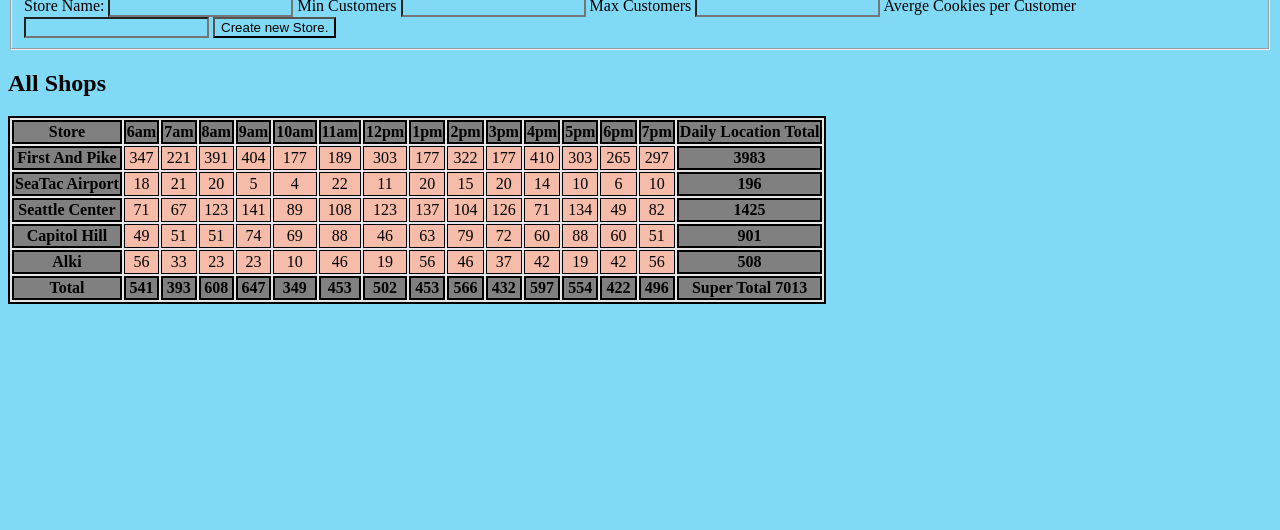
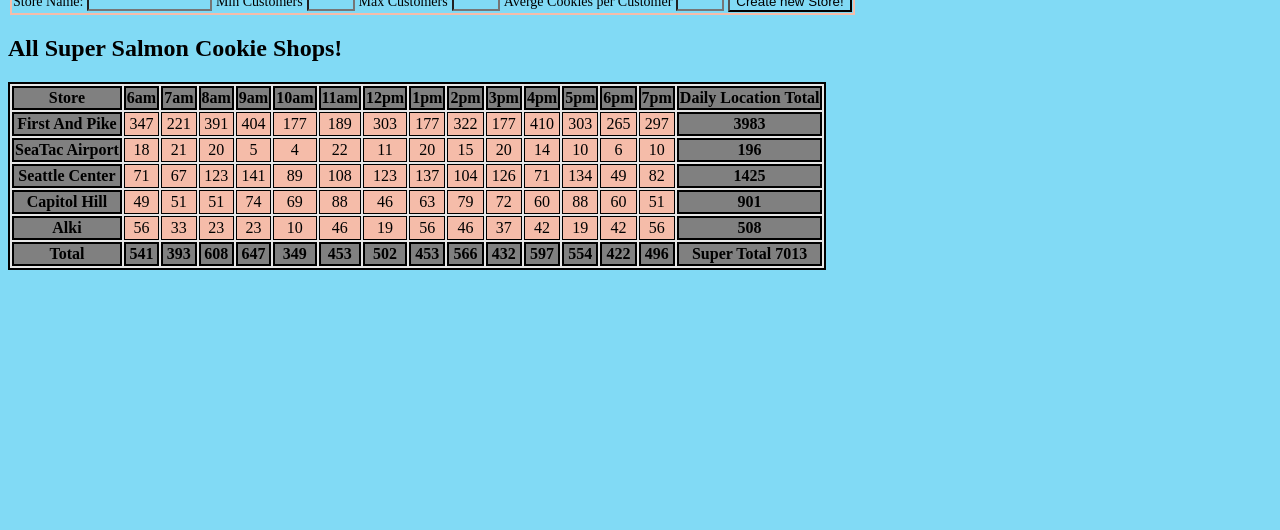
Before and after one commit to Attonasi/Salmon-Cookie-Shops, a plain HTML site: page index.html in a window 1280 px wide. Shown: the part 270-800 px from the top of the page. Drawn offline with Linux system fonts and the light colour scheme.

Commit message:
code cleanup and css tweaks

```diff
--- a/app3.js
+++ b/app3.js
@@ -1,12 +1,13 @@
 'use strict';
+
+//Globals
 
 var allShops = [];
 var clockHours = ['6am', '7am', '8am', '9am', '10am', '11am', '12pm', '1pm', '2pm', '3pm', '4pm', '5pm', '6pm', '7pm'];
 var tableElement = document.getElementById('superTable');
-var chatForm = document.getElementById('salmon-form');
-var clearTable = document.getElementById('superTable');
+var salmonForm = document.getElementById('salmon-form');
 
-//Event function gets to stay up here for now
+//Event function gets to stay up here because all of the function calls are in it
 
 function handleCommentSubmit(event){
 
@@ -32,7 +33,7 @@ function handleCommentSubmit(event){
   event.target.averageCookiesPerCustomer.value = null;
 }
 
-chatForm.addEventListener('submit', handleCommentSubmit);
+salmonForm.addEventListener('submit', handleCommentSubmit);
 
 new MakeShop('First And Pike', 23, 65, 6.3);
 new MakeShop('SeaTac Airport', 3, 24, 1.2);
@@ -45,11 +46,34 @@ rewriteTable();
 //FUNCTIONS ARE BANISHED BELOW HERE
 
 function rewriteTable (){
-  clearTable.innerHTML = '';
+  tableElement.innerHTML = '';
 
   makeHeader();
   makeTable();
   makeFooter();
+}
+
+
+function MakeShop(nameOfShop, minCustomersPerHour, maxCustomersPerHour, averageCookiesPerCustomer){
+  this.nameOfShop = nameOfShop;
+  this.cookiesSoldEachHour = [];
+  this.totalCookies = 0;
+  this.minCustomersPerHour = minCustomersPerHour;
+  this.maxCustomersPerHour = maxCustomersPerHour;
+  this.averageCookiesPerCustomer = averageCookiesPerCustomer;
+
+  this.randCustomersPerHour = function (){
+    return Math.floor(Math.random()*(this.maxCustomersPerHour-this.minCustomersPerHour+1)+this.minCustomersPerHour);
+  }
+
+  this.fillCookiesSoldEachHour = function (){
+    for(var i=0; i<clockHours.length; i++) {
+      this.cookiesSoldEachHour.push(Math.ceil(this.averageCookiesPerCustomer * (this.randCustomersPerHour())));
+      this.totalCookies += this.cookiesSoldEachHour[i];
+    }
+  }
+  this.fillCookiesSoldEachHour();
+  allShops.push(this);
 }
 
 function makeHeader(){
@@ -71,26 +95,26 @@ function makeHeader(){
   tableElement.appendChild(tableRow);
 }
 
-function MakeShop(nameOfShop, minCustomersPerHour, maxCustomersPerHour, averageCookiesPerCustomer){
-  this.nameOfShop = nameOfShop;
-  this.cookiesSoldEachHour = [];
-  this.totalCookies = 0;
-  this.minCustomersPerHour = minCustomersPerHour;
-  this.maxCustomersPerHour = maxCustomersPerHour;
-  this.averageCookiesPerCustomer = averageCookiesPerCustomer;
+function makeTable (){
 
-  this.randCustomersPerHour = function (){
-    return Math.floor(Math.random()*(this.maxCustomersPerHour-this.minCustomersPerHour+1)+this.minCustomersPerHour);
+  for(var a=0; a<allShops.length; a++){
+    var tableRow = document.createElement('tr');
+    var tableData = document.createElement('th');
+    tableData.textContent = allShops[a].nameOfShop;
+    tableRow.appendChild(tableData);
+    tableElement.appendChild(tableRow);
+
+    for(var i = 0; i < clockHours.length; i++){
+      tableData = document.createElement('td');
+      tableData.textContent = allShops[a].cookiesSoldEachHour[i];
+      tableRow.appendChild(tableData);
+      tableElement.appendChild(tableRow);
+    }
+    tableData = document.createElement('th');
+    tableData.textContent = allShops[a].totalCookies;
+    tableRow.appendChild(tableData);
+    tableElement.appendChild(tableRow);
   }
-
-  this.fillCookiesSoldEachHour = function (){
-    for(var i=0; i<clockHours.length; i++) {
-      this.cookiesSoldEachHour.push(Math.ceil(this.averageCookiesPerCustomer * (this.randCustomersPerHour())));
-      this.totalCookies += this.cookiesSoldEachHour[i];
-    }
-  }
-  this.fillCookiesSoldEachHour();
-  allShops.push(this);
 }
 
 function makeFooter(){
@@ -119,26 +143,3 @@ function makeFooter(){
   tableRow.appendChild(tableHeader);
   tableElement.appendChild(tableRow);
 }
-
-
-function makeTable (){
-
-  for(var a=0; a<allShops.length; a++){
-    var tableRow = document.createElement('tr');
-    var tableData = document.createElement('th');
-    tableData.textContent = allShops[a].nameOfShop;
-    tableRow.appendChild(tableData);
-    tableElement.appendChild(tableRow);
-
-    for(var i = 0; i < clockHours.length; i++){
-      tableData = document.createElement('td');
-      tableData.textContent = allShops[a].cookiesSoldEachHour[i];
-      tableRow.appendChild(tableData);
-      tableElement.appendChild(tableRow);
-    }
-    tableData = document.createElement('th');
-    tableData.textContent = allShops[a].totalCookies;
-    tableRow.appendChild(tableData);
-    tableElement.appendChild(tableRow);
-  }
-}
--- a/index.html
+++ b/index.html
@@ -9,26 +9,26 @@
     <img src="salmon logo.png" id="logo">
 
     <form id="salmon-form" action="index.html" method="post">
-      <fieldset>
+      <fieldset class="salmon-fieldset">
 
         <label for="storeName">Store Name: </label>
         <input type="text" name="storeName">
 
         <label for="minCustomersPerHour">Min Customers</label>
-        <input type="number" name="minCustomersPerHour">
+        <input type="number" name="minCustomersPerHour" class="resizedNumberBox">
 
         <label for="maxCustomersPerHour">Max Customers</label>
-        <input type="number" name="maxCustomersPerHour">
+        <input type="number" name="maxCustomersPerHour" class="resizedNumberBox">
 
         <label for="averageCookiesPerCustomer">Averge Cookies per Customer</label>
-        <input type="number" step=".1" name="averageCookiesPerCustomer">
+        <input type="number" step=".1" name="averageCookiesPerCustomer" class="resizedNumberBox">
 
-        <button type="submit">Create new Store.</button>
+        <button type="submit">Create new Store!</button>
 
       </fieldset>
     </form>
 
-    <h2>All Shops</h2>
+    <h2>All Super Salmon Cookie Shops!</h2>
     <table id = "superTable">
 
     </table>
--- a/stylesheet.css
+++ b/stylesheet.css
@@ -28,3 +28,27 @@ table{
   width: auto;
 
 }
+
+fieldset {
+border: 2px #F5BCA9 solid;
+width: auto;
+
+}
+
+input {
+  text-align: left;
+  font-size: 9px;
+}
+label {
+  font-size: 14px;
+
+}
+
+.resizedNumberBox {
+  width: 40px;
+}
+
+.salmon-fieldset{
+  display: inline-block;
+  padding: 1px;
+}
```
